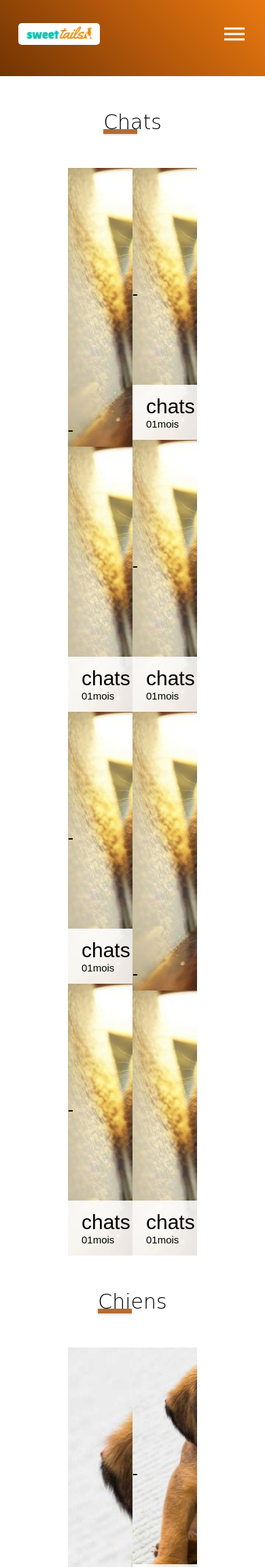
After one commit to touXik/tpihm-l3, a PHP site: page /html/anime.html in a window 390 px wide. The commit adds this page. Shown: the top 2305 px of the page at 68% size. Run offline with PHP 8.4, Linux system fonts and the light colour scheme.

Commit message:
version7

```diff
--- a/css/anime.css
+++ b/css/anime.css
@@ -1,3 +1,5 @@
+
+
 * {
     margin: 0;
     padding: 0;
@@ -7,21 +9,26 @@
 
 }
 
+.home-container {
+    min-height: 7em;
 
-.header {
-    position: absolute;
-    left: 5%;
-    top: -5%;
-    width: 100%;
+
+
+    background: linear-gradient(45deg,rgb(112, 52, 3),rgb(177, 86, 11),rgb(233, 121, 16));
 
 
 
 
 
+}
 
+.header {
+    position: absolute;
+    width: 100%;
+    height: 150px;
     display: flex;
     align-items: center;
-    padding:  50px;
+    padding: 0 50px;
 }
 
 .logo {
@@ -33,7 +40,7 @@
 
     display: flex;
   position: absolute;
-  right: 15%;
+  right: 5%;
     list-style: none;
 
 
@@ -51,7 +58,7 @@
 
     font-size: 15px;
     font-weight: 500;
-    color: black;
+    color: white;
     text-decoration: none;
     position: relative;
    display: block;
@@ -73,17 +80,18 @@
     transform: translateY(-100%);
 }
 
+.burger {
+    display: none;
+}
+
 
 
 
 /*----------------------------------------------------------------------------------------------*/
-.animeux-container{
 
-
-}
 .section-title {
     position: relative;
-    bottom: -40px;
+
     font-family: "Abril Fatface", cursive;
     font-size: 50px;
     font-weight: 100;
@@ -268,6 +276,109 @@
 
 
 /*--------------------------------------------------------------------------------------*/
+
+
+
+@media (max-width: 900px) {
+
+
+    .header {
+        justify-content: space-between;
+    }
+
+    .burger-container {
+
+        width: 35px;
+        height: 30px;
+        position: relative;
+    }
+
+    .burger {
+
+        display: block;
+        height: 3px;
+        width: 30px;
+        background: white;
+        position: absolute;
+        left: 50%;
+        top: 50%;
+        transform: translate(-50%, -50%);
+        transition: background 0.4s;
+    }
+
+     .burger-container.active .burger {
+        background: transparent;
+    }
+
+    .burger::before {
+        content: "";
+        position: absolute;
+        width: 100%;
+        height: 100%;
+        background: white;
+        bottom: 8px;
+        transition: transform 0.4s,
+            bottom 0.4s,
+            background 0.4s;
+    }
+
+    .burger-container.active .burger::before {
+        bottom: 0;
+        transform: rotate(-45deg);
+        background: black;
+    }
+
+    .burger::after {
+        content: "";
+        position: absolute;
+        width: 100%;
+        height: 100%;
+        background: white;
+        top: 8px;
+        transition: transform 0.4s,
+            top 0.4s background 0.4s;
+    }
+
+    .burger-container.active .burger::after {
+        top: 0;
+        transform: rotate(45deg);
+        background: black;
+    }
+
+    .nav-links {
+
+        position: absolute;
+        width: 100%;
+        height: 10em ;
+        background: linear-gradient(-45deg,rgb(112, 52, 3),rgb(177, 86, 11),rgb(233, 121, 16));
+        left: 0;
+        top: -15em;
+        transition: top 0.4s ease-in-out;
+        flex-direction: column;
+        justify-content: space-around;
+        align-items: flex-start;
+        padding: 0 50px;
+
+
+    }
+
+
+    .nav-links.active {
+        top: 0;
+    }
+
+    .nav-links li {
+        margin: 0;
+    }
+
+    .nav-links a {
+        color: black;
+        font-size: 20px;
+    }
+
+
+
+}
 @media (max-width: 550px) {
 
     .logo {
@@ -285,8 +396,9 @@
         height: 100px;
     }
 
-     .nav-links a {
-        font-size: 15px;
+
+    .nav-links a {
+        font-size: 20px;
     }
 
     .section-title {
--- a/css/styles.css
+++ b/css/styles.css
@@ -182,7 +182,7 @@
         transition: background 0.4s;
     }
 
-    .burger-container.active .burger {
+     .burger-container.active .burger {
         background: transparent;
     }
 
@@ -225,7 +225,7 @@
         position: absolute;
         width: 100%;
         height: 50vh;
-        background: #b46c31;
+       background:  linear-gradient(-45deg,rgb(112, 52, 3),rgb(177, 86, 11),rgb(233, 121, 16));
         left: 0;
         top: -50vh;
         transition: top 0.4s ease-in-out;
--- /dev/null
+++ b/html/anime.html
@@ -0,0 +1,158 @@
+<!DOCTYPE html>
+<html lang="fr">
+
+<head>
+    <meta charset="UTF-8">
+    <meta name="viewport" content="width=device-width, initial-scale=1.0">
+    <link rel="stylesheet" type="text/css" href="../css/anime.css">
+    <link rel="icon" type="images/png" href="../images/log2.jpeg">
+    <title>Sweettails-Nos animeux</title>
+
+
+</head>
+
+<body>
+
+
+    <!-- <header id="header" class="header">
+        <img src="../images/sweet-tails.jpg" alt="sweet-tails" class="logo">
+        <ul class="nav-links">
+            <li>
+                <a href="../index.html" data-text="Accueil">Accueil</a>
+                <a href="#chats" data-text="Accueil">Chats</a>
+                <a href="#chiens" data-text="Accueil">Chiens</a>
+            </li>
+
+
+    </header> -->
+    <section id="home" class="home-container">
+    <header id="header" class="header">
+        <img src="../images/sweet-tails.jpg" alt="sweet-tails" class="logo">
+        <ul class="nav-links">
+            <li>
+                <a href="../index.html" data-text="Accueil">Accueil</a>
+            </li>
+            <li>
+                <a href="#chats" data-text="Chats">Chats</a>
+            </li>
+            <li>
+                <a href="#chiens" data-text="Chiens">Chiens</a>
+            </li>
+             <li>
+                <a href="../index.html#contact" data-text="Contact">Contact</a>
+            </li>
+
+        </ul>
+        <div class="burger-container">
+            <div class="burger"></div>
+        </div>
+    </header>
+
+    </section>
+
+
+<section class="animeux">
+
+<section id="chats" class="animeux-container">
+    <h1 class="section-title">Chats</h1>
+    <div class="grid-animeux">
+        <a href="#" class="animeux-box grid animeux-grid7">
+            <div class="animeux-bio">
+                <h1 class="animeux-name">chats</h1>
+                <h3 class="animeux-age">01mois</h3>
+            </div>
+        </a>
+        <a href="#" class="animeux-box grid animeux-grid8">
+            <div class="animeux-bio">
+                <h1 class="animeux-name">chats</h1>
+                <h3 class="animeux-age">01mois</h3>
+            </div>
+        </a>
+         <a href="#" class="animeux-box grid animeux-grid9">
+            <div class="animeux-bio">
+                <h1 class="animeux-name">chats</h1>
+                <h3 class="animeux-age">01mois</h3>
+            </div>
+        </a>
+        <a href="#" class="animeux-box grid animeux-grid10">
+            <div class="animeux-bio">
+                <h1 class="animeux-name">chats</h1>
+                <h3 class="animeux-age">01mois</h3>
+            </div>
+        </a>
+        <a href="#" class="animeux-box grid animeux-grid11">
+            <div class="animeux-bio">
+                <h1 class="animeux-name">chats</h1>
+                <h3 class="animeux-age">01mois</h3>
+            </div>
+        </a>
+        <a href="#" class="animeux-box grid animeux-grid12">
+            <div class="animeux-bio">
+                <h1 class="animeux-name">chats</h1>
+                <h3 class="animeux-age">01mois</h3>
+            </div>
+        </a>
+    </div>
+</section>
+
+<section id="chiens" class="animeux-container">
+    <h1 class="section-title">Chiens </h1>
+
+    <div class="grid-animeux">
+        <a href="#" class="animeux-box grid animeux-grid1">
+            <div class="animeux-bio">
+                <h1 class="animeux-name">chiens</h1>
+                <h3 class="animeux-age">01mois</h3>
+            </div>
+        </a>
+        <a href="#" class="animeux-box grid animeux-grid2">
+            <div class="animeux-bio">
+                <h1 class="animeux-name">chiens</h1>
+                <h3 class="animeux-age">01mois</h3>
+            </div>
+        </a>
+         <a href="#" class="animeux-box grid animeux-grid3">
+            <div class="animeux-bio">
+                <h1 class="animeux-name">chiens</h1>
+                <h3 class="animeux-age">01mois</h3>
+            </div>
+        </a>
+        <a href="#" class="animeux-box grid animeux-grid4">
+            <div class="animeux-bio">
+                <h1 class="animeux-name">chiens</h1>
+                <h3 class="animeux-age">01mois</h3>
+            </div>
+        </a>
+        <a href="#" class="animeux-box grid animeux-grid5">
+            <div class="animeux-bio">
+                <h1 class="animeux-name">chiens</h1>
+                <h3 class="animeux-age">01mois</h3>
+            </div>
+        </a>
+        <a href="#" class="animeux-box grid animeux-grid6">
+            <div class="animeux-bio">
+                <h1 class="animeux-name">chiens</h1>
+                <h3 class="animeux-age">01mois</h3>
+            </div>
+        </a>
+    </div>
+</section>
+
+</section>
+
+
+<footer id="footer" class="footer">
+    <span class="copyrights">&copy; 2022 - Sweet tails</span>
+    <a href="#" class="conditions">Condition générales d'adoption</a>
+</footer>
+
+<script >
+    const burgerContainer = document.querySelector('.burger-container');
+            const navLinks = document.querySelector('.nav-links');
+
+            burgerContainer.addEventListener('click', () => {
+                burgerContainer.classList.toggle('active');
+                navLinks.classList.toggle('active');
+            })</script>
+
+</body>
--- a/index.html
+++ b/index.html
@@ -22,10 +22,10 @@
                     <a href="#" data-text="Accueil">Accueil</a>
                 </li>
                 <li>
-                    <a href="html/chiens.html" data-text="Nos chiens">Nos cheins</a>
+                    <a href="#" data-text="Nos refuges">Nos refuges</a>
                 </li>
                 <li>
-                    <a href="html/chats.html" data-text="Nos chats">Nos chats</a>
+                    <a href="html/anime.html" data-text="Nos adoption">Nos adoption</a>
                 </li>
                  <li>
                     <a href="#contact" data-text="Contact">Contact</a>
```
Also changed, not shown: html/chats.html (deleted, +0 -82 lines), html/chiens.html (deleted, +0 -84 lines), js/js.js (line endings or trailing spaces).
